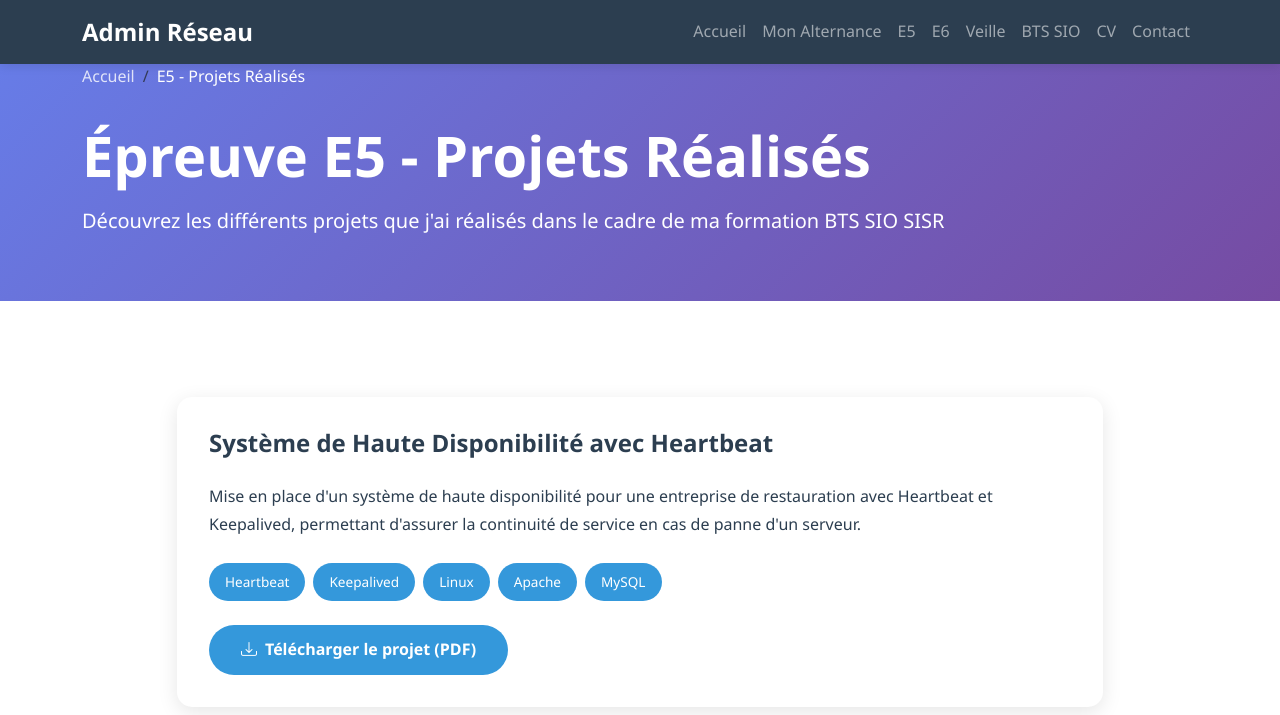
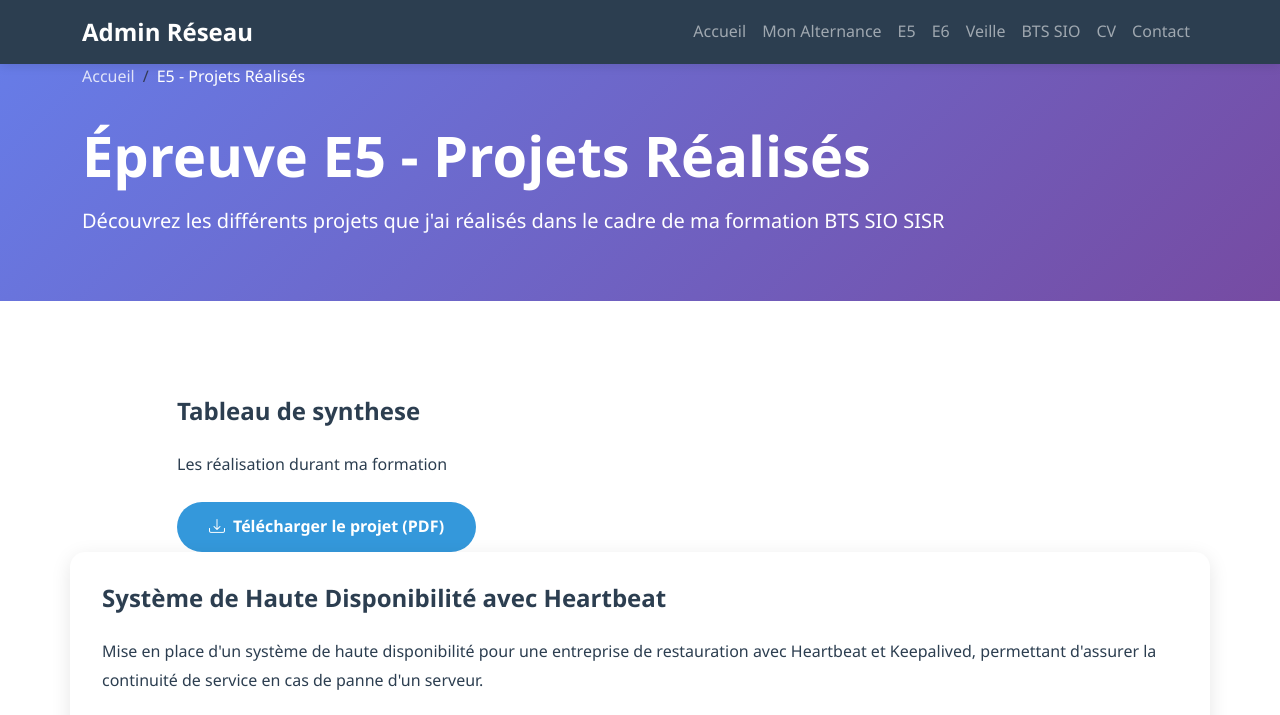
Before and after one commit to Lixnzo/portefolio-js, a plain HTML site: page pages/e5.html in a window 1280 px wide. Shown: the top 715 px of the page. Drawn offline with nearby package versions, Linux system fonts and the light colour scheme.

Commit message:
tableau de sythese

```diff
--- a/pages/e5.html
+++ b/pages/e5.html
@@ -150,6 +150,26 @@
         <div class="container">
             <div class="row">
                 <div class="col-lg-10 mx-auto">
+
+
+                         <div class="project-header">
+                            <div>
+                                <h3 class="project-title">Tableau de synthese </h3>
+                            </div>
+                        </div>
+                        <p class="project-description">
+                            Les réalisation durant ma formation
+                        </p>
+                        <a href="../assets/pdf/Tableau de compétence E4 ibrahim haidara final.pdf" class="download-btn" download>
+                            <i class="bi bi-download"></i> Télécharger le projet (PDF)
+                        </a>
+                    </div>
+
+
+
+
+
+
                     <!-- Projet 1 -->
                     <div class="project-list-item">
                         <div class="project-header">
```
Also changed, not shown: 1 other file.
